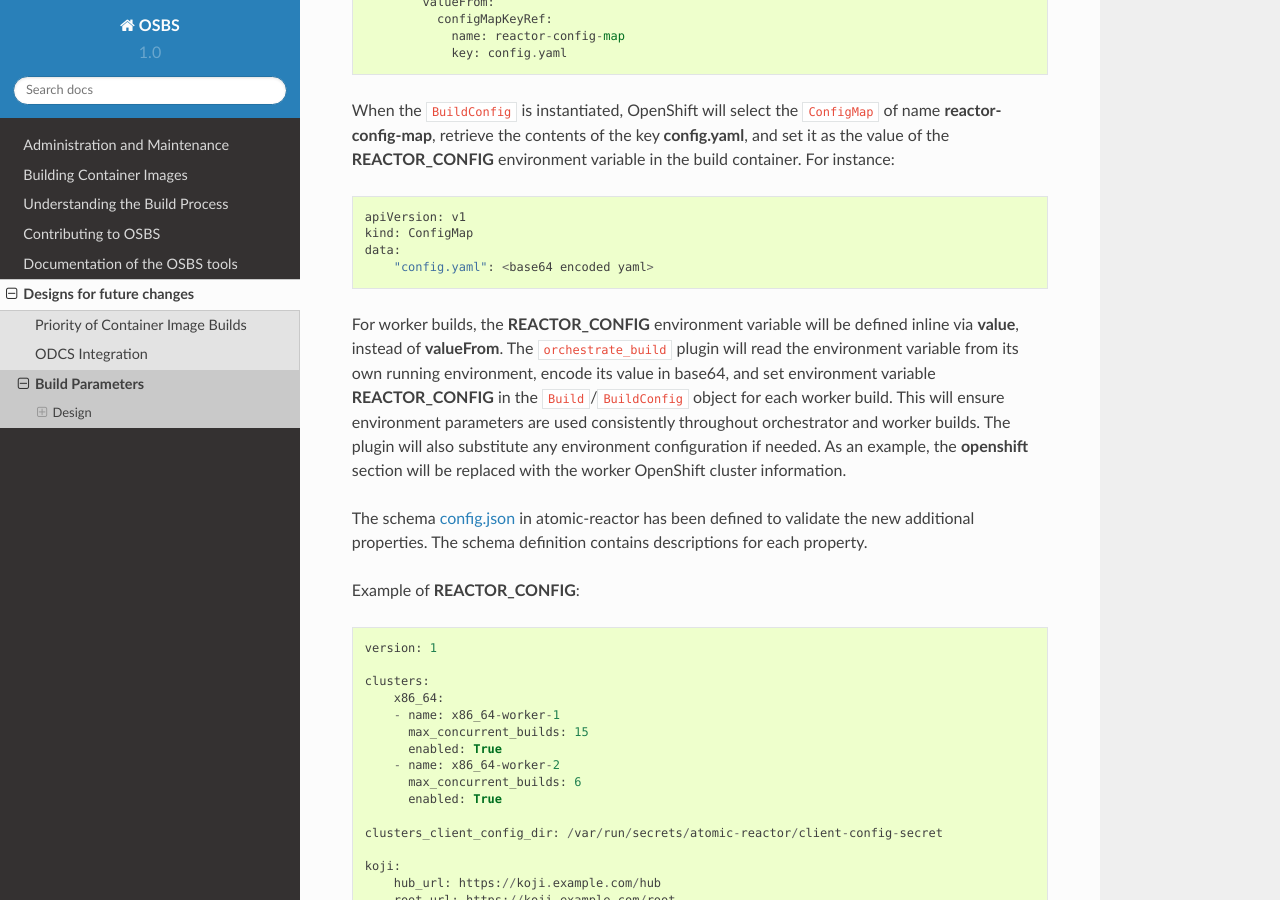
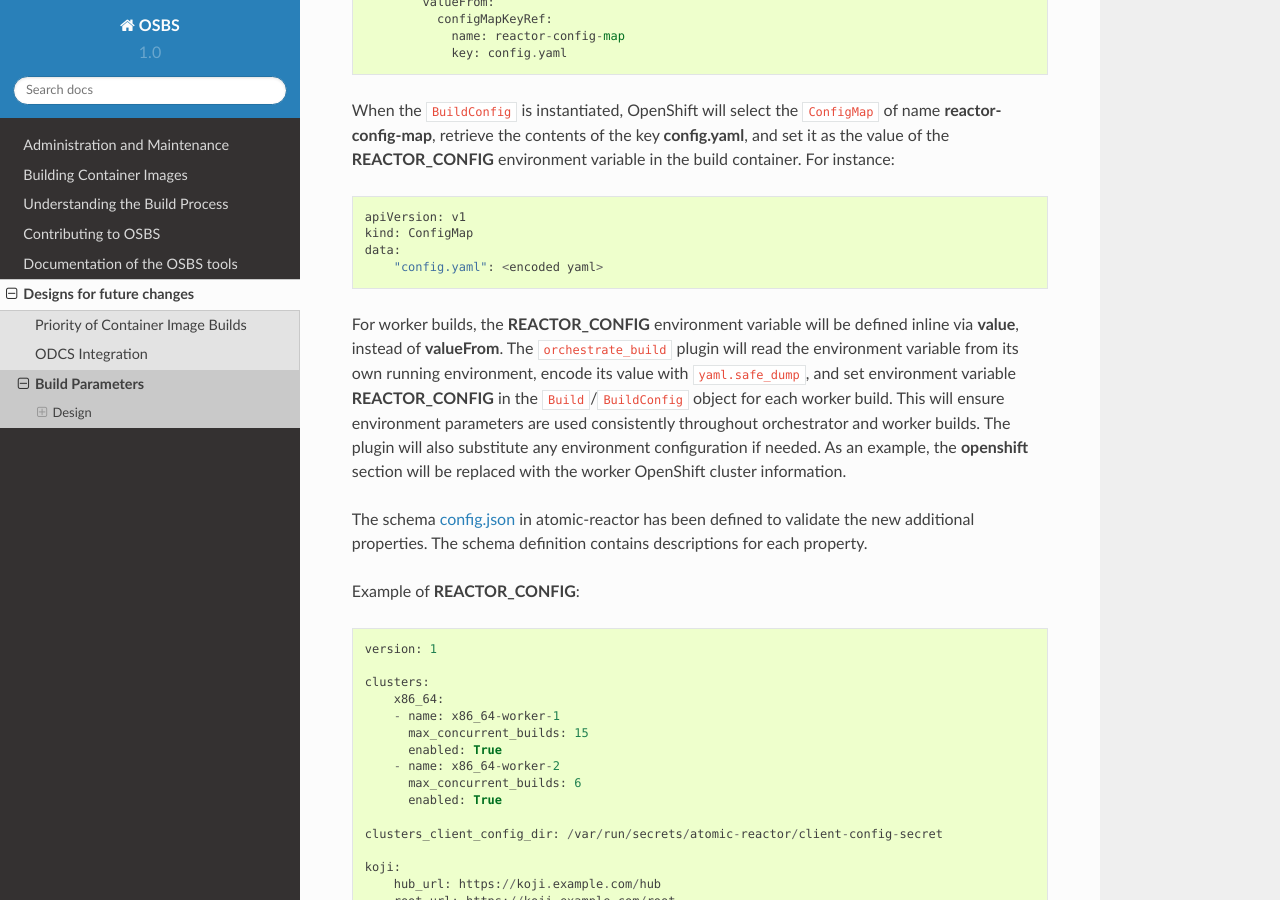
Before and after one commit to containerbuildsystem/osbs-docs, a Sphinx documentation site: the page built from docs/build_parameters.rst, in a window 1280 px wide and 900 px high, scrolled down 2029 px. Built offline with Sphinx 7.4.7 and the Read the Docs theme 2.0.0, drawn with Linux system fonts in a browser that asks for light colours.

Commit message:
Remove base64 encoding for reactor config
Encoding reactor config in yaml is sufficient to make it serializable.
It also has the added benefit of being easier to visually process it.

Signed-off-by: Luiz Carvalho <lucarval@redhat.com>

```diff
--- a/docs/build_parameters.rst
+++ b/docs/build_parameters.rst
@@ -111,12 +111,12 @@ variable in the build container. For instance::
     apiVersion: v1
     kind: ConfigMap
     data:
-        "config.yaml": <base64 encoded yaml>
+        "config.yaml": <encoded yaml>
 
 For worker builds, the **REACTOR_CONFIG** environment variable will be defined
 inline via **value**, instead of **valueFrom**. The ``orchestrate_build`` plugin
 will read the environment variable from its own running environment, encode its
-value in base64, and set environment variable **REACTOR_CONFIG** in the
+value with ``yaml.safe_dump``, and set environment variable **REACTOR_CONFIG** in the
 ``Build``/``BuildConfig`` object for each worker build. This will ensure
 environment parameters are used consistently throughout orchestrator and worker
 builds. The plugin will also substitute any environment configuration if needed.
```
